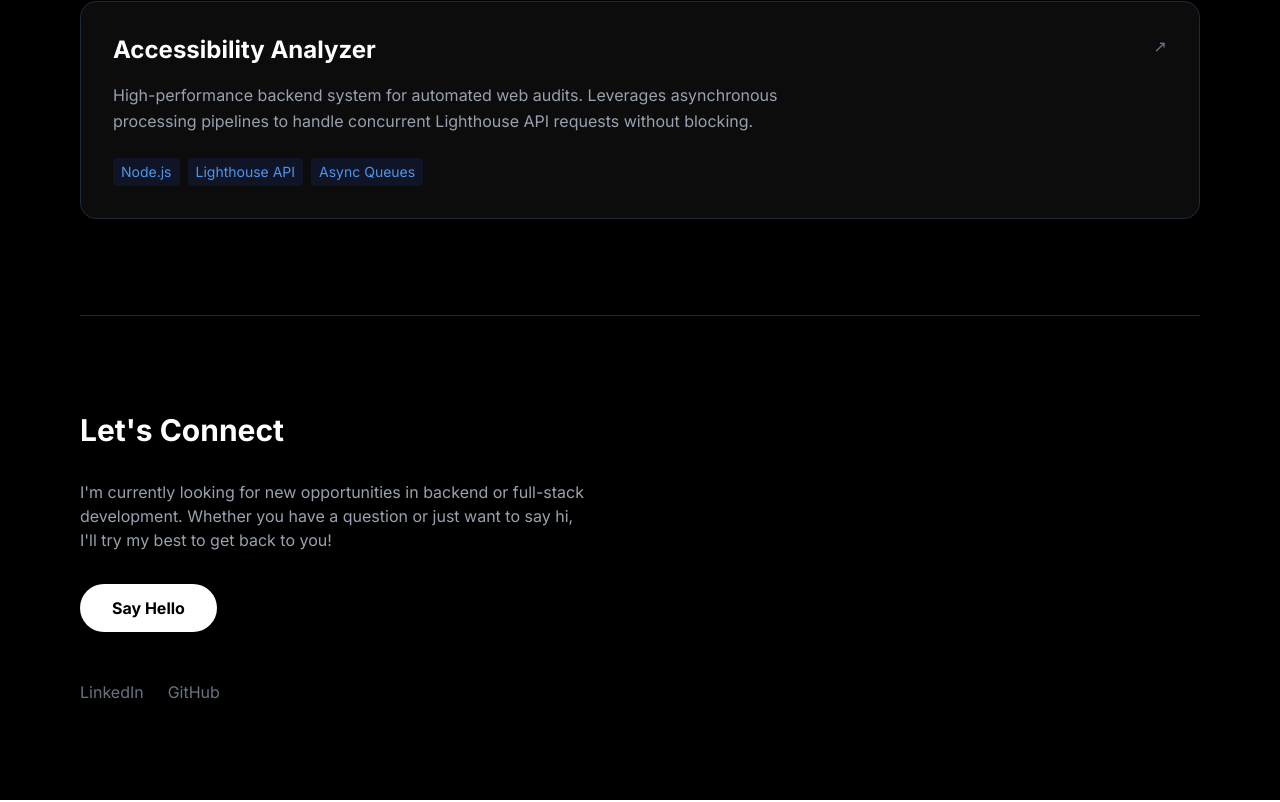
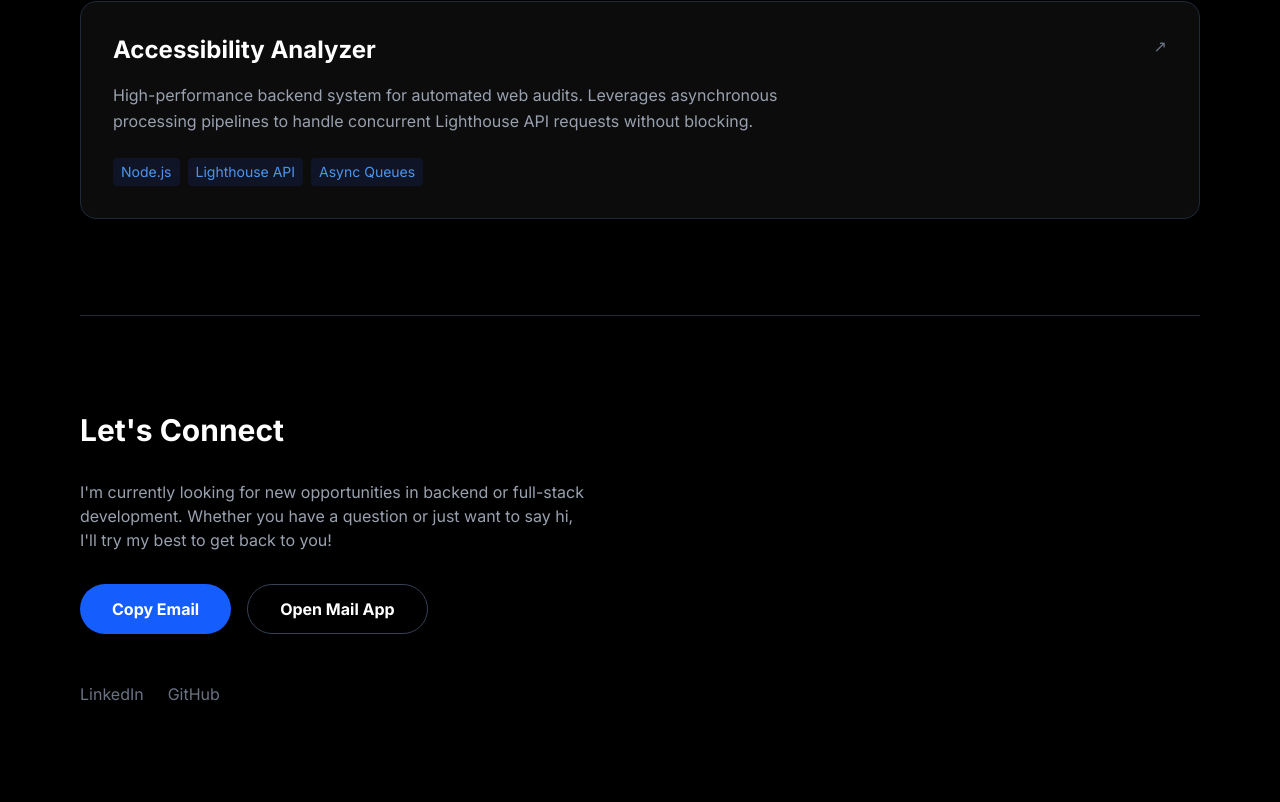
Before and after one commit to rani-86/rani-portfolio, a Next.js app: page / in a window 1280 px wide. Shown: the part 1400-2202 px from the top of the page. Built offline with nearby package versions, Linux system fonts and the light colour scheme.

Commit message:
Changes in email sending

```diff
--- a/app/page.tsx
+++ b/app/page.tsx
@@ -1,6 +1,32 @@
+"use client";
+
 import Link from "next/link";
+import { useState } from "react";
+
+function CopyEmailButton() {
+  const [copied, setCopied] = useState(false);
+
+  const handleCopy = () => {
+    navigator.clipboard.writeText("rani2003333@gmail.com");
+    setCopied(true);
+    setTimeout(() => setCopied(false), 2000);
+  };
+
+  return (
+    <button
+      onClick={handleCopy}
+      className="inline-flex items-center justify-center px-8 py-3 rounded-full font-bold bg-blue-600 hover:bg-blue-700 text-white transition duration-300"
+    >
+      {copied ? "Email Copied!" : "Copy Email"}
+    </button>
+  );
+}
 
 export default function Home() {
+  function handleCopy(event: MouseEvent<HTMLButtonElement, MouseEvent>): void {
+    throw new Error("Function not implemented.");
+  }
+
   return (
     <main className="bg-black text-white min-h-screen px-6 md:px-20">
 
@@ -217,9 +243,9 @@ export default function Home() {
           </Link>
 
         </div>
-      </section>
+</section>
 
-      {/* Contact */}
+{/* Contact Section */}
       <section id="contact" className="py-24 border-t border-gray-800">
         <h2 className="text-3xl font-bold mb-8">Let's Connect</h2>
 
@@ -228,23 +254,29 @@ export default function Home() {
           Whether you have a question or just want to say hi, I'll try my best to get back to you!
         </p>
 
-        <a
-          href="mailto:rani2003333@gmail.com"
-          className="inline-block bg-white text-black px-8 py-3 rounded-full font-bold hover:bg-blue-600 hover:text-white transition duration-300"
-        >
-          Say Hello
-        </a>
+        <div className="flex flex-col md:flex-row gap-4">
+
+          {/* Option 1: Copy Email Button */}
+          <CopyEmailButton />
+
+          {/* Option 2: Direct Mail Link */}
+          <a
+            href="mailto:rani2003333@gmail.com"
+            className="inline-flex items-center justify-center px-8 py-3 rounded-full font-bold border border-gray-700 hover:bg-gray-800 transition duration-300"
+          >
+            Open Mail App
+          </a>
+        </div>
 
         <div className="flex gap-6 mt-12 text-gray-500">
           <a
-            href="https://www.linkedin.com/in/rani-sharma-6b90b527b/"
+            href="https://linkedin.com/in/YOUR_LINKEDIN"
             target="_blank"
             rel="noopener noreferrer"
             className="hover:text-blue-400 transition"
           >
             LinkedIn
           </a>
-
           <a
             href="https://github.com/rani-86"
             target="_blank"
@@ -255,7 +287,6 @@ export default function Home() {
           </a>
         </div>
       </section>
-
     </main>
   );
 }
```
